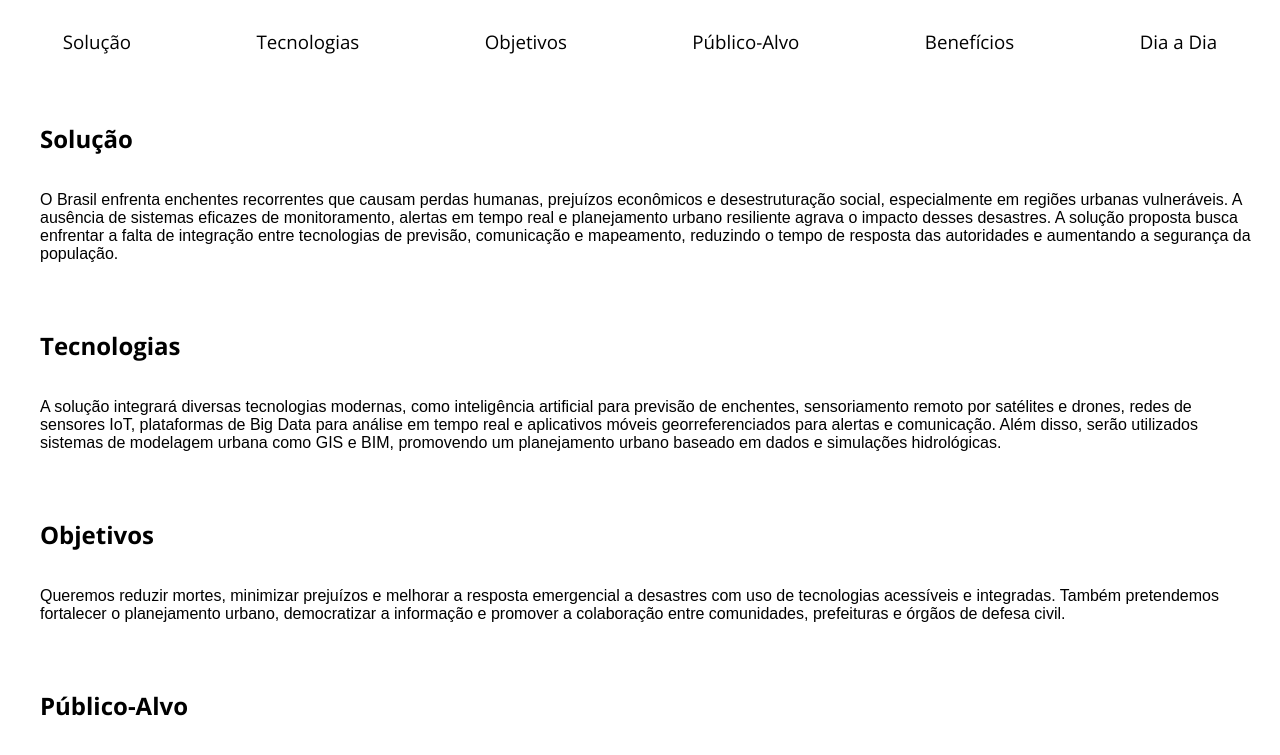
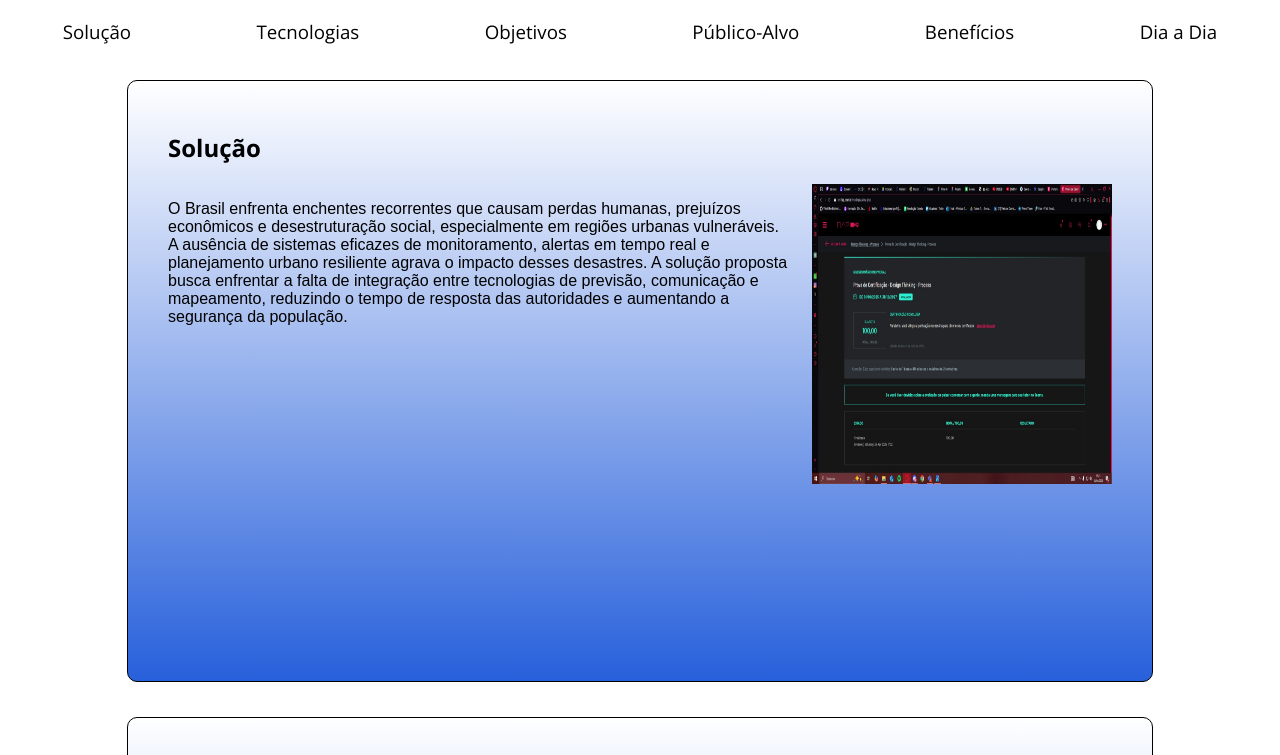
Before and after one commit to ViniciusGamaQ/GS-Front-End, a plain HTML site: page index.html in a window 1280 px wide. Shown: the part 80-835 px from the top of the page. Drawn offline with nearby package versions, Linux system fonts and the light colour scheme; a web font is replaced by a local one.

Commit message:
Estilizando a landing page

```diff
--- a/index.html
+++ b/index.html
@@ -7,7 +7,9 @@
         <link rel="stylesheet" href="style.css">
         <link rel="preconnect" href="https://fonts.googleapis.com">
         <link rel="preconnect" href="https://fonts.gstatic.com" crossorigin>
-        <link href="https://fonts.googleapis.com/css2?family=Belleza&family=Open+Sans:ital,wght@0,300..800;1,300..800&display=swap" rel="stylesheet">
+        <link
+            href="https://fonts.googleapis.com/css2?family=Belleza&family=Open+Sans:ital,wght@0,300..800;1,300..800&display=swap"
+            rel="stylesheet">
     </head>
     <body>
         <header>
@@ -21,15 +23,27 @@
             <h3><a href="#beneficios">Benefícios</a></h3>
             <h3><a href="#diaDia">Dia a Dia</a></h3>
         </div>
+        <div class="secoes">
             <section>
                 <div class="titleSecao">
                     <h2 id="solucao">Solução</h2>
                 </div>
                 <div class="conteudo">
                     <div>
-                    <p>O Brasil enfrenta enchentes recorrentes que causam perdas humanas, prejuízos econômicos e desestruturação social, especialmente em regiões urbanas vulneráveis. A ausência de sistemas eficazes de monitoramento, alertas em tempo real e planejamento urbano resiliente agrava o impacto desses desastres. A solução proposta busca enfrentar a falta de integração entre tecnologias de previsão, comunicação e mapeamento, reduzindo o tempo de resposta das autoridades e aumentando a segurança da população.</p>
+                        <p>O Brasil enfrenta enchentes recorrentes que causam
+                            perdas humanas, prejuízos econômicos e
+                            desestruturação social, especialmente em regiões
+                            urbanas vulneráveis. A ausência de sistemas eficazes
+                            de monitoramento, alertas em tempo real e
+                            planejamento urbano resiliente agrava o impacto
+                            desses desastres. A solução proposta busca enfrentar
+                            a falta de integração entre tecnologias de previsão,
+                            comunicação e mapeamento, reduzindo o tempo de
+                            resposta das autoridades e aumentando a segurança da
+                            população.</p>
                     </div>
-                <div><img src="" alt></div>
+                    <div><img class="imgDesc" src="nota_nano_course.jpg"
+                            alt></div>
                 </div>
             </section>
             <section>
@@ -38,9 +52,18 @@
                 </div>
                 <div class="conteudo">
                     <div>
-                    <p>A solução integrará diversas tecnologias modernas, como inteligência artificial para previsão de enchentes, sensoriamento remoto por satélites e drones, redes de sensores IoT, plataformas de Big Data para análise em tempo real e aplicativos móveis georreferenciados para alertas e comunicação. Além disso, serão utilizados sistemas de modelagem urbana como GIS e BIM, promovendo um planejamento urbano baseado em dados e simulações hidrológicas.</p>
+                        <p>A solução integrará diversas tecnologias modernas,
+                            como inteligência artificial para previsão de
+                            enchentes, sensoriamento remoto por satélites e
+                            drones, redes de sensores IoT, plataformas de Big
+                            Data para análise em tempo real e aplicativos móveis
+                            georreferenciados para alertas e comunicação. Além
+                            disso, serão utilizados sistemas de modelagem urbana
+                            como GIS e BIM, promovendo um planejamento urbano
+                            baseado em dados e simulações hidrológicas.</p>
                     </div>
-                <div><img src="" alt></div>
+                    <div><img class="imgDesc" src="nota_nano_course.jpg"
+                            alt></div>
                 </div>
             </section>
             <section>
@@ -49,10 +72,16 @@
                 </div>
                 <div class="conteudo">
                     <div>
-                    <p>Queremos reduzir mortes, minimizar prejuízos e melhorar a resposta emergencial a desastres com uso de tecnologias acessíveis e integradas.
-Também pretendemos fortalecer o planejamento urbano, democratizar a informação e promover a colaboração entre comunidades, prefeituras e órgãos de defesa civil.</p>
+                        <p>Queremos reduzir mortes, minimizar prejuízos e
+                            melhorar a resposta emergencial a desastres com uso
+                            de tecnologias acessíveis e integradas.
+                            Também pretendemos fortalecer o planejamento urbano,
+                            democratizar a informação e promover a colaboração
+                            entre comunidades, prefeituras e órgãos de defesa
+                            civil.</p>
                     </div>
-                <div><img src="" alt></div>
+                    <div><img class="imgDesc" src="nota_nano_course.jpg"
+                            alt></div>
                 </div>
             </section>
             <section>
@@ -61,9 +90,18 @@ Também pretendemos fortalecer o planejamento urbano, democratizar a informaçã
                 </div>
                 <div class="conteudo">
                     <div>
-                    <p>A solução visa beneficiar diretamente populações que vivem em áreas de risco de inundações, principalmente em regiões urbanas com déficit de infraestrutura, como a Região Metropolitana de São Paulo, a Baixada Fluminense e o Vale do Itajaí. Também serão impactadas positivamente as autoridades municipais, equipes de Defesa Civil e gestores públicos responsáveis por políticas de prevenção e resposta a desastres.</p>
+                        <p>A solução visa beneficiar diretamente populações que
+                            vivem em áreas de risco de inundações,
+                            principalmente em regiões urbanas com déficit de
+                            infraestrutura, como a Região Metropolitana de São
+                            Paulo, a Baixada Fluminense e o Vale do Itajaí.
+                            Também serão impactadas positivamente as autoridades
+                            municipais, equipes de Defesa Civil e gestores
+                            públicos responsáveis por políticas de prevenção e
+                            resposta a desastres.</p>
                     </div>
-                <div><img src="" alt></div>
+                    <div><img class="imgDesc" src="nota_nano_course.jpg"
+                            alt></div>
                 </div>
             </section>
             <section>
@@ -72,10 +110,15 @@ Também pretendemos fortalecer o planejamento urbano, democratizar a informaçã
                 </div>
                 <div class="conteudo">
                     <div>
-                    <p>O sistema trará alertas rápidos, redução de danos, planejamento inteligente e mais segurança para as comunidades expostas aos riscos hidrológicos.
-Populações vulneráveis terão acesso fácil à informação. A tecnologia permitirá um uso melhor de recursos públicos e salvará muitas vidas.</p>
+                        <p>O sistema trará alertas rápidos, redução de danos,
+                            planejamento inteligente e mais segurança para as
+                            comunidades expostas aos riscos hidrológicos.
+                            Populações vulneráveis terão acesso fácil à
+                            informação. A tecnologia permitirá um uso melhor de
+                            recursos públicos e salvará muitas vidas.</p>
                     </div>
-                <div><img src="" alt></div>
+                    <div><img class="imgDesc" src="nota_nano_course.jpg"
+                            alt></div>
                 </div>
             </section>
             <section>
@@ -84,11 +127,24 @@ Populações vulneráveis terão acesso fácil à informação. A tecnologia per
                 </div>
                 <div class="conteudo">
                     <div>
-                    <p>No cotidiano, a solução permitirá que moradores de áreas de risco recebam alertas claros e personalizados sobre o risco de enchentes, com instruções práticas sobre onde se abrigar ou por quais rotas evacuar. Autoridades terão acesso a painéis integrados com dados em tempo real para coordenar ações emergenciais. Engenheiros e urbanistas poderão planejar e executar obras de drenagem e contenção com base em simulações digitais. Com isso, a resposta a eventos extremos se tornará mais rápida, eficiente e colaborativa, salvando vidas e minimizando prejuízos.</p>
+                        <p>No cotidiano, a solução permitirá que moradores de
+                            áreas de risco recebam alertas claros e
+                            personalizados sobre o risco de enchentes, com
+                            instruções práticas sobre onde se abrigar ou por
+                            quais rotas evacuar. Autoridades terão acesso a
+                            painéis integrados com dados em tempo real para
+                            coordenar ações emergenciais. Engenheiros e
+                            urbanistas poderão planejar e executar obras de
+                            drenagem e contenção com base em simulações
+                            digitais. Com isso, a resposta a eventos extremos se
+                            tornará mais rápida, eficiente e colaborativa,
+                            salvando vidas e minimizando prejuízos.</p>
                     </div>
-                <div><img src="" alt></div>
+                    <div><img class="imgDesc" src="nota_nano_course.jpg"
+                            alt></div>
                 </div>
             </section>
+        </div>
         <footer>
 
         </footer>
--- a/style.css
+++ b/style.css
@@ -3,20 +3,28 @@ body {
 }
 
 header {
+    top: 0px;
     width: 100%;
     height: 80px;
-    background-color: rgb(36, 36, 155);
+    background-color: rgb(54, 54, 170);
     display: flex;
     justify-content: center;
     font-family: "Open Sans", sans-serif;
     font-weight: 400;
     font-style: normal;
+    position: fixed;
+    z-index: 1000;
 }
 
 .links {
-    margin-top: 10px;
+    width: 100%;
+    height: 60px;
+    top: 80px;
     display: flex;
     justify-content: space-around;
+    position: fixed;
+    z-index: 999;
+    background-color: white;
 }
 
 a {
@@ -36,9 +44,25 @@ h3 {
 }
 
 .links a:hover {
-    color: rgb(36, 36, 155);
+    color: rgb(54, 54, 170);
 }
 
+.secoes {
+    margin-top: 160px;
+    display: flex;
+    flex-direction: column;
+    align-items: center;
+}
+
+section {
+    width: 80%;
+    height: 600px;
+    border: 1px solid black;
+    border-radius: 10px;
+    margin-bottom: 35px;
+    background: linear-gradient(to top, #2760db, white);
+
+}
 
 .titleSecao {
     margin: 50px 0px 10px 40px;
@@ -47,10 +71,20 @@ h3 {
     font-style: normal;
 }
 
+.titleSecao h2 {
+    scroll-margin-top: 210px;
+}
+
 .conteudo {
     display: flex;
     gap: 20px;
     align-items: flex-start;
+}
+
+.imgDesc {
+    width: 300px;
+    height: 300px;
+    margin-right: 40px;
 }
 
 p {
@@ -64,4 +98,5 @@ footer {
     width: 100%;
     height: 200px;
     background-color: black;
+    margin-top: 50px;
 }
```
Also changed, not shown: nota_nano_course.jpg (added). Lines whose indentation alone changed are shown as unchanged.
